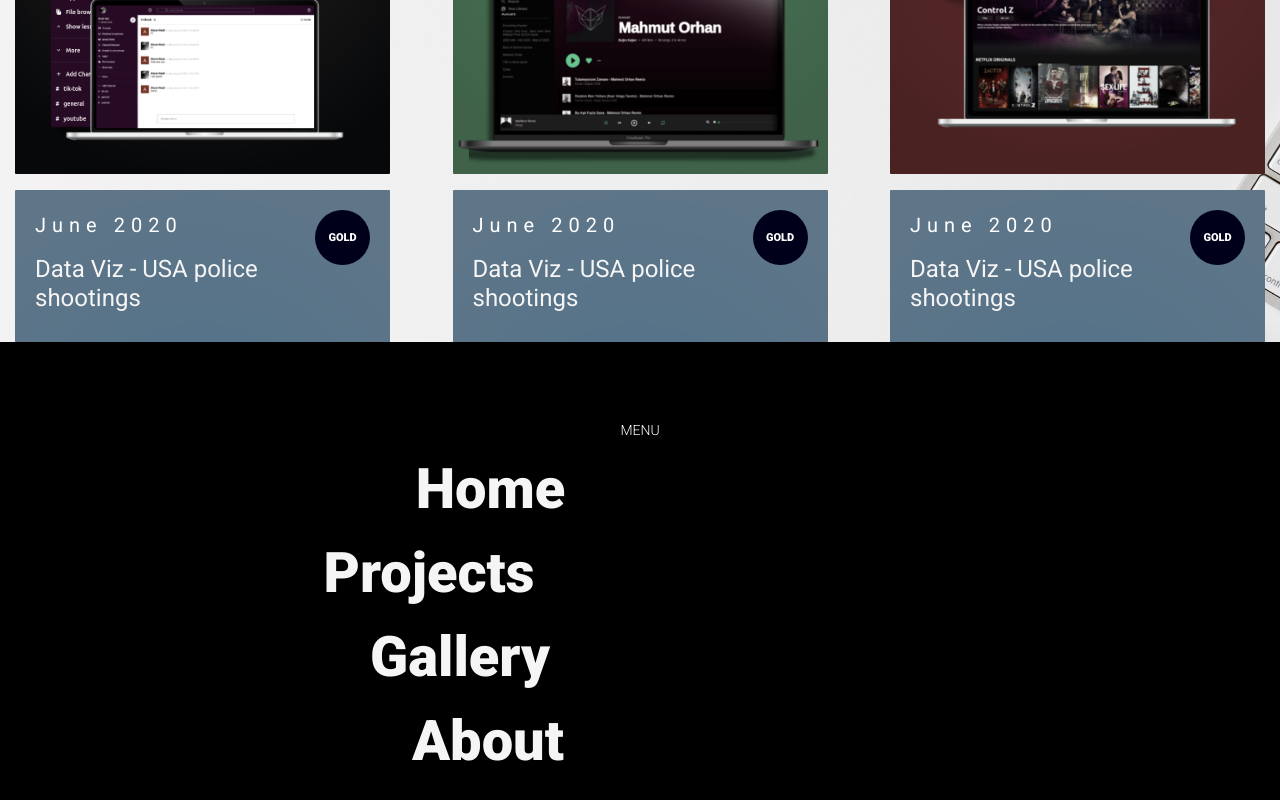
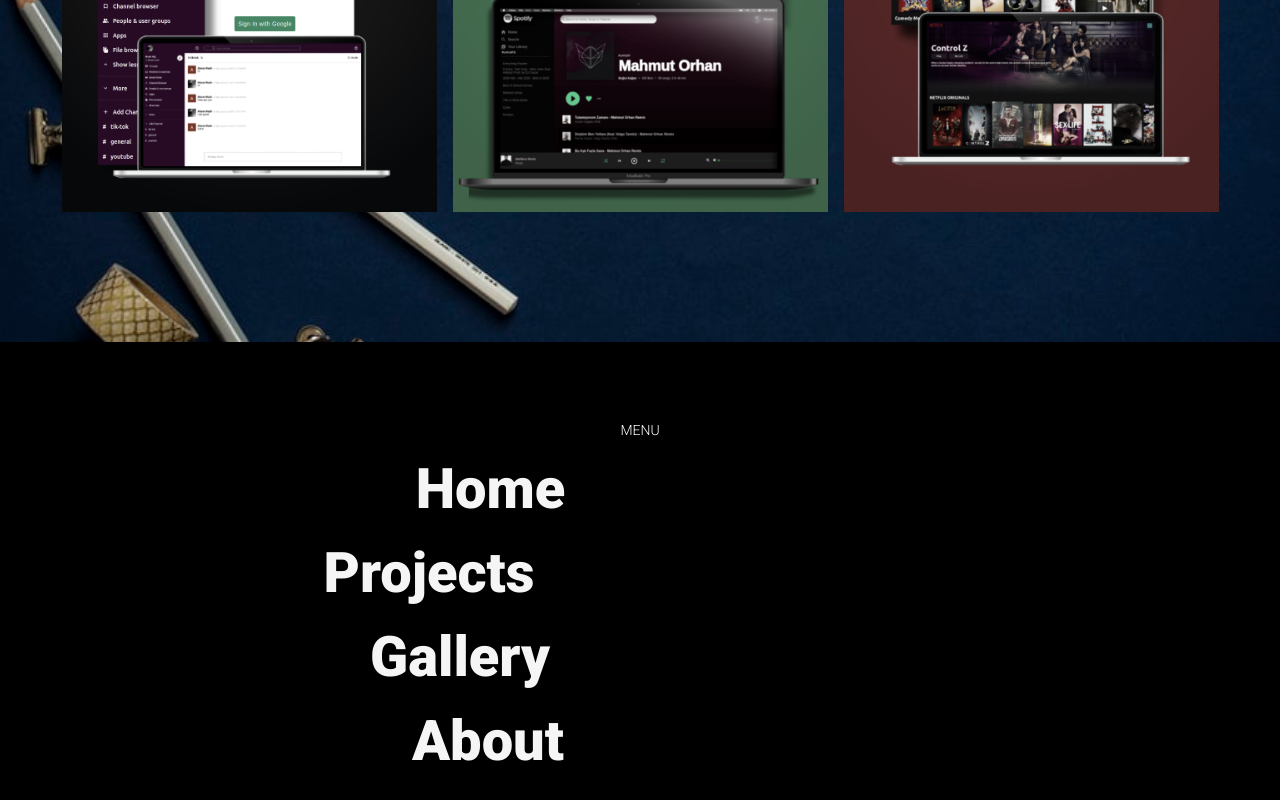
Before and after one commit to acen20/react-portfolio, a React (Create React App) app: page / in a window 1280 px wide. Shown: the part 1258-2058 px from the top of the page. Built offline with nearby package versions, Linux system fonts and the light colour scheme.

Commit message:
Routine push

```diff
--- a/src/App.js
+++ b/src/App.js
@@ -27,7 +27,7 @@ function App() {
       {loading && <Loader loading={loading} size={150} />}
       <Navbar />
       <Header />
-      <SectionHeading title="Featured Projects" big="1" />
+      <SectionHeading title="FrontEnd" big="1" />
       <Projects />
       <ML />
     </div>
--- a/src/ML.js
+++ b/src/ML.js
@@ -161,7 +161,7 @@ function ML() {
             <div className="ml-project-details container">
               <div className="row">
                 <div className="ml-auto ml-project-desc d-flex flex-column justify-content-beteen p-3 col-4">
-                  <p class="pb-4">
+                  <p class="pb-4 ">
                     Feature extraction of sound signals along with complete CNN
                     model fitting and evaluations. The color list of palette. If
                     no color is set in series, the colors would be adopted
--- a/src/Projects.css
+++ b/src/Projects.css
@@ -1,10 +1,11 @@
 .projects-container {
   display: flex;
+  height: 100vh;
   flex-wrap: wrap;
-  justify-content: space-between;
+  justify-content: center;
   gap: 1em;
   padding: 10px 15px;
-  background: url("images/web-section-bg.jpg");
+  background: url("images/web-section-bg.jpeg");
   background-size: cover;
 }
 
@@ -15,7 +16,7 @@
   transition: transform 1s linear;
   color: whitesmoke;
   border-radius: 1px;
-  box-shadofw: 2px 2px 4px darkgray;
+  box-shnadow: 2px 2px 4px darkgray;
 }
 
 .project-duration-bgdark {
--- a/src/Projects.js
+++ b/src/Projects.js
@@ -13,7 +13,7 @@ function Projects() {
   };
 
   return (
-    <div id="projects" className="projects-container">
+    <div id="projects" className="projects-container py-5">
       {/*<!--https://res.cloudinary.com/practicaldev/image/fetch/s--BcXcD88z--/c_limit%2Cf_auto%2Cfl_progressive%2Cq_auto%2Cw_880/https://thepracticaldev.s3.amazonaws.com/i/5sn1ah1x2i3kh1pqi1kg.jpg-->*/}
 
       <div onClick={display_project} className="project-container">
@@ -59,48 +59,6 @@ function Projects() {
           </div>
         </div>
       </div>
-      <div className="project-container">
-        <div>
-          <img className="project-image" src={police_shootings} />
-          <div className="project-top-row">
-            <div>
-              <p className="project-duration-bgdark">June 2020</p>
-              <h2>Data Viz - USA police shootings</h2>
-            </div>
-            <div className="project-badge">
-              <h4>Gold</h4>
-            </div>
-          </div>
-        </div>
-      </div>
-      <div className="project-container">
-        <div>
-          <img className="project-image" src={police_shootings} />
-          <div className="project-top-row">
-            <div>
-              <p className="project-duration-bgdark">June 2020</p>
-              <h2>Data Viz - USA police shootings</h2>
-            </div>
-            <div className="project-badge">
-              <h4>Gold</h4>
-            </div>
-          </div>
-        </div>
-      </div>
-      <div className="project-container">
-        <div>
-          <img className="project-image" src={police_shootings} />
-          <div className="project-top-row">
-            <div>
-              <p className="project-duration-bgdark">June 2020</p>
-              <h2>Data Viz - USA police shootings</h2>
-            </div>
-            <div className="project-badge">
-              <h4>Gold</h4>
-            </div>
-          </div>
-        </div>
-      </div>
     </div>
   );
 }
```
Also changed, not shown: src/images/web-section-bg.jpeg (added).
